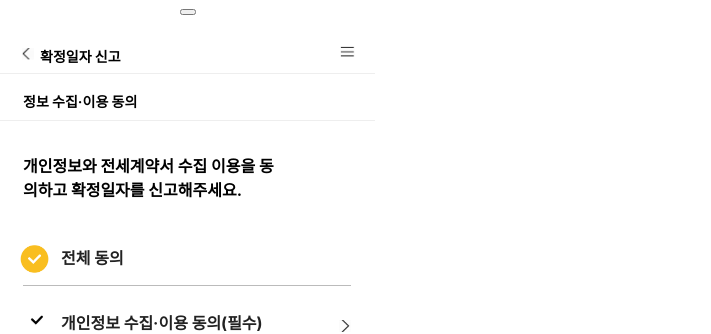
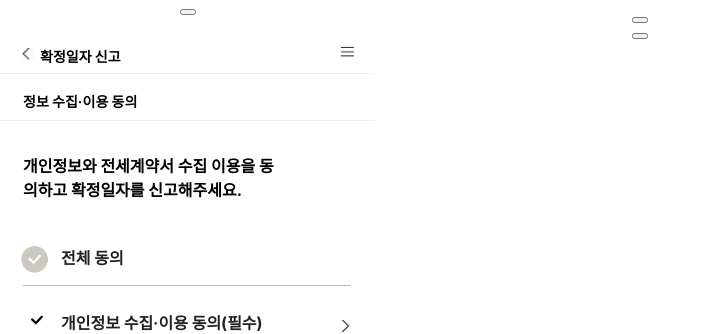
Before and after one commit to KB-40-nexthouse/nexthouse_FE, a Vue app: page / in a window 1280 px wide. Shown: the top 334 px of the page, without its empty margins (0-711 px from the left). Built offline with nearby package versions, Linux system fonts and the light colour scheme.

Commit message:
button, get JSON

```diff
--- a/package.json
+++ b/package.json
@@ -8,8 +8,10 @@
     "lint": "vue-cli-service lint"
   },
   "dependencies": {
+    "axios": "^0.27.2",
     "core-js": "^3.8.3",
     "vue": "^3.2.13",
+    "vue-axios-cors": "^1.0.1",
     "vue-router": "^4.0.3"
   },
   "devDependencies": {
--- a/src/Hwakjung.vue
+++ b/src/Hwakjung.vue
@@ -5,7 +5,7 @@
     <!-- <router-link to="/MyHwakjungEnd">MyHwakjungEnd</router-link> -->
     <!-- <router-link to="/about">About</router-link> -->
 
-
+<button @click="fetchData"></button>
 <div class="v74_18"><div class="v74_20"><div class="v74_21"></div>
     <span class="v74_22"><b>확정일자 신고</b></span><div class="v74_23"><div class="v74_24"></div>
     <div class="v74_25"></div><div class="v74_26"></div></div><div class="v74_27"></div><div class="v74_28"></div></div>
@@ -13,7 +13,7 @@
 <div class="v74_30"></div><div class="v74_31"><div class="v74_32"></div>
 <span class="v74_33">정보 수집·이용 동의</span><div class="v74_34"></div></div>
 <button @click="Research()"><div class="v74_35"><div class="v74_36"></div><span class="v74_37"><b>동의하고 신고</b></span></div></button>
-<div class="v74_38"><span class="v74_39"><b>전체 동의</b></span><div class="v74_40"><div class="v74_41"></div></div></div>
+<div class="v74_38"><span class="v74_39"><b>전체 동의</b></span><div id="checkID" type='button' @click="ChangeCheck()" :class="{v74_40 : checked, v74_401 : !checked}"><div class="v74_41"></div></div></div>
 <div class="v74_50"><span class="v74_51"><b>개인정보 수집·이용 동의(필수)</b></span><div class="v74_52"></div></div>
 <div class="v74_58"><span class="v74_59"><b>계약서 정보 수집·이용 동의(필수)</b></span><div class="v74_60"></div></div>
 <div class="v74_47"></div><div class="v74_62"></div></div>
@@ -24,15 +24,58 @@
 
 
 <script>
+/*
+import AxiosPlugin from 'vue-axios-cors';
+var Vue = require('vue');
+Vue.use(AxiosPlugin);
+
+axios.defaults.headers.common['Content-Type'] = 'application/x-www-form-urlencoded'
+axios.defaults.headers.common['Access-Control-Allow-Origin'] = '*';*/
 
 export default {
   name: 'MyHwakjung',
   components: {
   },
+  data(){
+    return {
+        checked : false,
+    }
+  },
   methods: {
     Research() {
                  this.$router.push('/MyHwakjungEnd');
-                }
+                },
+    ChangeCheck(){
+        this.checked = !this.checked;
+
+    },
+    fetchData: function() {
+        //this.$axios.get('https://jsonplaceholder.typicode.com/users/')
+        this.$axios.get('/RentCntrList/100000001')
+        .then(res => {
+        console.log("");
+        console.log("응답 데이터 : " + JSON.stringify(res.data));
+        console.log("");
+        var str = JSON.stringify(res.data);
+        //console.log("parse: "+ temp);
+        var jData = JSON.parse(str);
+           for(var i=0;i<jData.length;i++){
+		var weather = jData[i];
+		console.log('******************************');
+		console.log(weather.cntrDiv);
+		console.log(weather.modelNo);
+		console.log(weather.modelNm);
+		console.log(weather.modelAddr);
+
+	}
+
+      })
+            .catch(error => {
+        console.log("");
+        console.log("에러 데이터 : " + error.data);
+        console.log("");
+      });
+        }
     }
 }
 
@@ -293,7 +336,20 @@ export default {
   .v74_40 {
     width: 29px;
     height: 29px;
-    background: url("../images/check_y.png");
+    background-image: url("../images/check_y.png");
+    background-repeat: no-repeat;
+    background-position: center center;
+    background-size: cover;
+    opacity: 1;
+    position: absolute;
+    top: 0px;
+    left: 0px;
+    overflow: hidden;
+  }
+   .v74_401 {
+    width: 29px;
+    height: 29px;
+    background-image: url("../images/check_g.png");
     background-repeat: no-repeat;
     background-position: center center;
     background-size: cover;
--- a/vue.config.js
+++ b/vue.config.js
@@ -2,3 +2,16 @@ const { defineConfig } = require('@vue/cli-service')
 module.exports = defineConfig({
   transpileDependencies: true
 })
+
+module.exports = {
+  devServer: {
+    proxy: {
+      '/':{
+        "target":'http://localhost:8080',
+        "pathRewrite":{'^/':''},
+        "changeOrigin":true,
+        "secure":false
+      }
+    }
+  }
+}
```
Also changed, not shown: src/main.js (+8 -1 lines), 1 other file (tests, documents, lock files or other folders).
